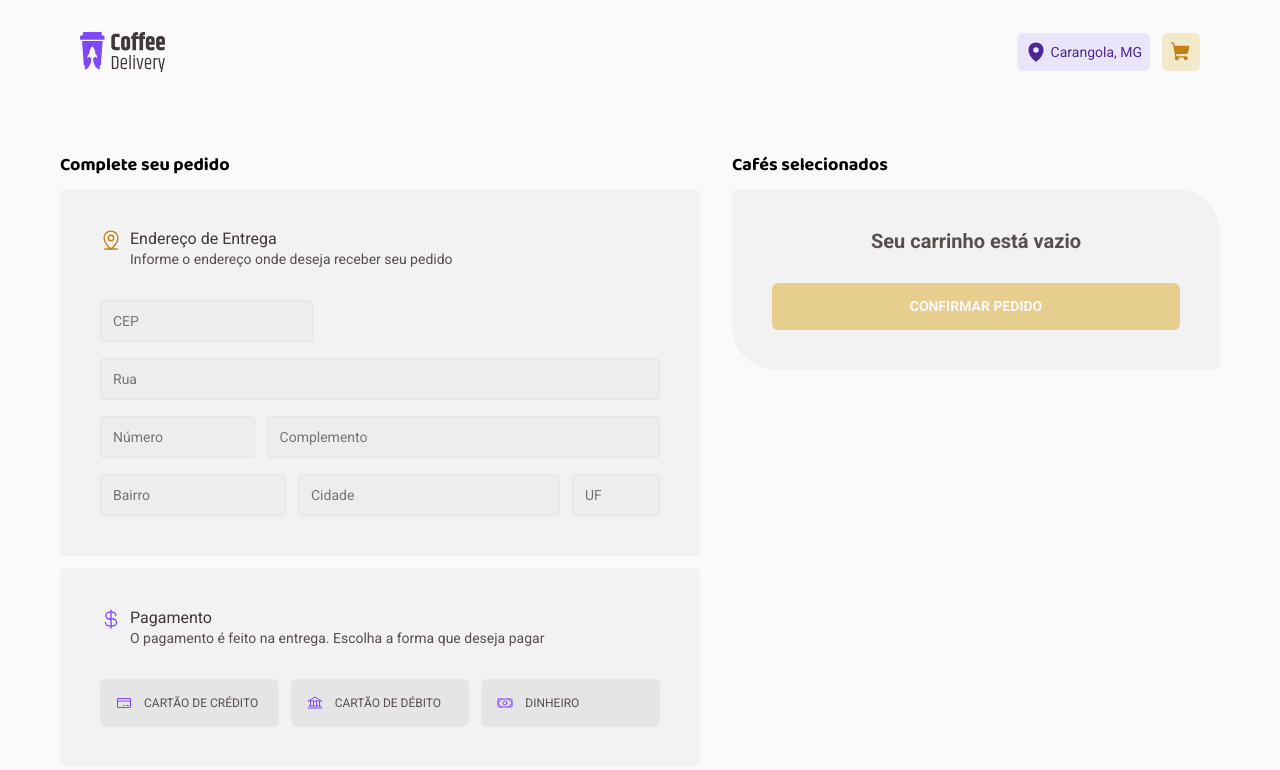
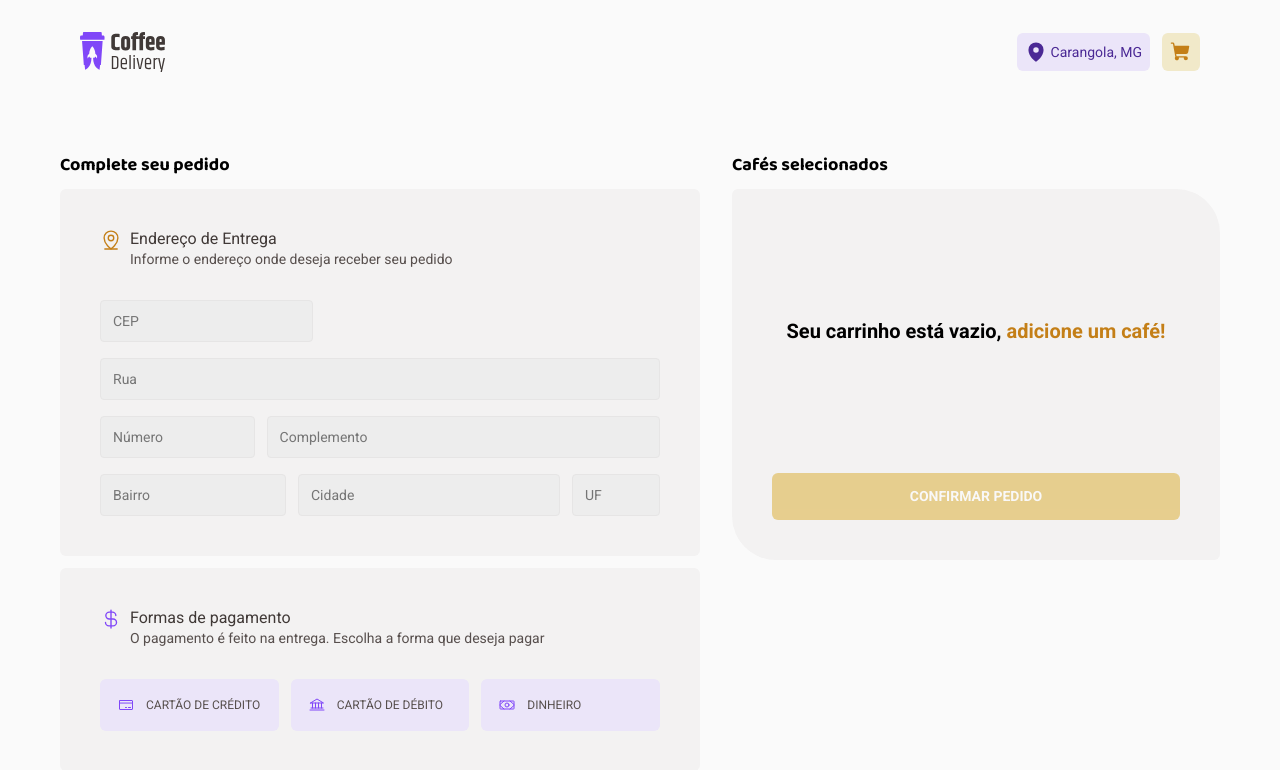
Before and after one commit to walkerblobato/coffee-delivery, a React (Vite) app: page /order-products in a window 1280 px wide. Shown: the top 770 px of the page. Built offline with nearby package versions, Linux system fonts and the light colour scheme.

Commit message:
feat: selected payment method

```diff
--- a/package.json
+++ b/package.json
@@ -10,11 +10,13 @@
     "preview": "vite preview"
   },
   "dependencies": {
+    "@hookform/resolvers": "^3.3.1",
     "phosphor-react": "^1.4.1",
     "react": "^18.2.0",
     "react-dom": "^18.2.0",
     "react-router-dom": "^6.15.0",
-    "styled-components": "^6.0.7"
+    "styled-components": "^6.0.7",
+    "zod": "^3.22.2"
   },
   "devDependencies": {
     "@rocketseat/eslint-config": "^2.1.0",
--- a/src/@types/interfaces.d.ts
+++ b/src/@types/interfaces.d.ts
@@ -7,3 +7,8 @@ export interface IProductsDataCart {
   qnty: number
   cartQnty: number
 }
+
+export interface PaymentButtonProps
+  extends React.HTMLAttributes<HTMLDivElement> {
+  $isSelected: boolean
+}
--- /dev/null
+++ b/src/@types/types.d.ts
@@ -0,0 +1,4 @@
+export type PaymentMethodType =
+  | 'Cartão de Crédito'
+  | 'Cartão de Débito'
+  | 'Dinheiro'
--- a/src/context/ShoppingContext.tsx
+++ b/src/context/ShoppingContext.tsx
@@ -1,13 +1,16 @@
 import { createContext, ReactNode, useState } from 'react'
 import { IProductsDataCart } from '../@types/interfaces'
+import { PaymentMethodType } from '../@types/types'
 
 interface IShoppingContextType {
   productsCart: IProductsDataCart[]
   totalItems: number
+  selectedPayment: PaymentMethodType | null
   setProductsToCart: (product: IProductsDataCart) => void
   removeProductCart: (id: number) => void
   calculateTotalItems: () => void
   updateQuantity: (id: number, cartQnty: number) => void
+  setSelectedPayment: (paymentMethod: PaymentMethodType) => void
 }
 
 export const ShoppingContext = createContext({} as IShoppingContextType)
@@ -21,6 +24,8 @@ export const ShoppingContextProvider = ({
 }: IShoppingContextProviderProps) => {
   const [productsCart, setProductsCart] = useState<IProductsDataCart[]>([])
   const [totalItems, setTotalItems] = useState(0)
+  const [selectedPayment, setSelectedPayment] =
+    useState<PaymentMethodType | null>(null)
 
   const setProductsToCart = (product: IProductsDataCart) => {
     const productIndex = productsCart.findIndex(
@@ -66,10 +71,12 @@ export const ShoppingContextProvider = ({
       value={{
         productsCart,
         totalItems,
+        selectedPayment,
         setProductsToCart,
         removeProductCart,
         calculateTotalItems,
         updateQuantity,
+        setSelectedPayment,
       }}
     >
       {children}
--- /dev/null
+++ b/src/pages/OrderProducts/Components/PaymentMethods/components/PaymentButton/index.tsx
@@ -0,0 +1,17 @@
+import { PaymentButtonProps } from '../../../../../../@types/interfaces'
+import { StyledPaymentButton } from './styles'
+
+export const PaymentButton: React.FC<PaymentButtonProps> = ({
+  children,
+  $isSelected,
+  onClick,
+}) => {
+  const isSelectedBoolean =
+    typeof $isSelected === 'boolean' ? $isSelected : false
+
+  return (
+    <StyledPaymentButton $isSelected={isSelectedBoolean} onClick={onClick}>
+      {children}
+    </StyledPaymentButton>
+  )
+}
--- /dev/null
+++ b/src/pages/OrderProducts/Components/PaymentMethods/components/PaymentButton/styles.ts
@@ -0,0 +1,48 @@
+import styled from 'styled-components'
+
+import { PaymentButtonProps } from '../../../../../../@types/interfaces'
+
+export const StyledPaymentButton = styled.div<PaymentButtonProps>`
+  border: 2px solid
+    ${({ $isSelected }) =>
+      $isSelected ? (props) => props.theme.product.purple : 'transparent'};
+  display: flex;
+  padding: 1.6rem;
+  align-items: center;
+  gap: 1.2rem;
+  background: ${({ $isSelected }) =>
+    $isSelected
+      ? (props) => props.theme.base['base-button']
+      : (props) => props.theme.product['purple-light']};
+  color: ${(props) => props.theme.base['base-text']};
+  font-size: 1.2rem;
+  font-style: normal;
+  font-weight: 400;
+  text-transform: uppercase;
+  border-radius: 6px;
+  transition: all ease-in-out 400ms;
+  cursor: pointer;
+  width: 33%;
+
+  svg {
+    color: ${(props) => props.theme.product.purple};
+  }
+
+  &:hover {
+    background: ${(props) => props.theme.base['base-hover']};
+  }
+
+  &:checked {
+    border: 1px solid ${(props) => props.theme.product.purple};
+  }
+
+  @media (max-width: 660px) {
+    width: 50%;
+    justify-content: space-between;
+    flex-direction: row-reverse;
+  }
+
+  @media (max-width: 420px) {
+    width: 80%;
+  }
+`
--- a/src/pages/OrderProducts/Components/PaymentMethods/index.tsx
+++ b/src/pages/OrderProducts/Components/PaymentMethods/index.tsx
@@ -1,8 +1,8 @@
 import { Bank, CreditCard, CurrencyDollar, Money } from 'phosphor-react'
-
+import { useContext } from 'react'
 import { useTheme } from 'styled-components'
 
-import { PaymentButton, PaymentButtonContainer } from './styles'
+import { PaymentButton } from './components/PaymentButton'
 
 import {
   OrderComponentsContainer,
@@ -10,8 +10,17 @@ import {
   OrderComponentsTitle,
 } from '../../styles'
 
+import { PaymentButtonContainer } from './styles'
+import { PaymentMethodType } from '../../../../@types/types'
+import { ShoppingContext } from '../../../../context/ShoppingContext'
+
 export const PaymentMethods = () => {
   const theme = useTheme()
+  const { setSelectedPayment, selectedPayment } = useContext(ShoppingContext)
+
+  const handlePaymentClick = (paymentMethod: PaymentMethodType) => {
+    setSelectedPayment(paymentMethod)
+  }
 
   return (
     <OrderComponentsContainer>
@@ -19,7 +28,7 @@ export const PaymentMethods = () => {
         <CurrencyDollar size={22} />
 
         <OrderComponentsTitle>
-          <h3>Pagamento</h3>
+          <h3>Formas de pagamento</h3>
           <p>
             O pagamento é feito na entrega. Escolha a forma que deseja pagar
           </p>
@@ -27,15 +36,24 @@ export const PaymentMethods = () => {
       </OrderComponentsHeader>
 
       <PaymentButtonContainer>
-        <PaymentButton>
+        <PaymentButton
+          onClick={() => handlePaymentClick('Cartão de Crédito')}
+          $isSelected={selectedPayment === 'Cartão de Crédito'}
+        >
           <CreditCard size={16} />
           Cartão de Crédito
         </PaymentButton>
-        <PaymentButton>
+        <PaymentButton
+          onClick={() => handlePaymentClick('Cartão de Débito')}
+          $isSelected={selectedPayment === 'Cartão de Débito'}
+        >
           <Bank size={16} />
           Cartão de Débito
         </PaymentButton>
-        <PaymentButton>
+        <PaymentButton
+          onClick={() => handlePaymentClick('Dinheiro')}
+          $isSelected={selectedPayment === 'Dinheiro'}
+        >
           <Money size={16} />
           Dinheiro
         </PaymentButton>
--- a/src/pages/OrderProducts/Components/ProductsCart/index.tsx
+++ b/src/pages/OrderProducts/Components/ProductsCart/index.tsx
@@ -1,5 +1,5 @@
 import { useNavigate } from 'react-router-dom'
-import { useContext, useEffect } from 'react'
+import { useContext } from 'react'
 
 import { CartItem } from './components/CartItem'
 
@@ -18,11 +18,7 @@ export const ProductsCart = () => {
     useContext(ShoppingContext)
   const navigate = useNavigate()
 
-  useEffect(() => {
-    if (calculateTotalItems) {
-      calculateTotalItems()
-    }
-  }, [calculateTotalItems, productsCart])
+  calculateTotalItems()
 
   const formatTotalItems = formatPrice(totalItems)
   const deliveryTax = totalItems * 0.15 + 2.7
@@ -33,7 +29,10 @@ export const ProductsCart = () => {
   return (
     <ProductsCartContainer>
       {isEmpty ? (
-        <EmptyCart>Seu carrinho está vazio</EmptyCart>
+        <EmptyCart>
+          Seu carrinho está vazio,{' '}
+          <a onClick={() => navigate('/')}> adicione um café!</a>
+        </EmptyCart>
       ) : (
         <>
           {productsCart.map((product) => (
@@ -67,6 +66,7 @@ export const ProductsCart = () => {
       <ConfirmButton
         onClick={() => navigate('/order-success')}
         disabled={isEmpty}
+        title="Corfirmar pedido"
       >
         Confirmar Pedido
       </ConfirmButton>
--- a/src/pages/OrderProducts/Components/ProductsCart/styles.ts
+++ b/src/pages/OrderProducts/Components/ProductsCart/styles.ts
@@ -44,9 +44,14 @@ export const TotalOrder = styled.div`
 export const EmptyCart = styled.h3`
   font-size: 2rem;
   font-weight: 700;
-  color: ${(props) => props.theme.base['base-text']};
+  margin-top: 9rem;
+  margin-bottom: 13rem;
   text-align: center;
-  margin-bottom: 3rem;
+
+  a {
+    cursor: pointer;
+    color: ${(props) => props.theme.product['yellow-dark']};
+  }
 `
 
 export const ConfirmButton = styled.button`
--- a/src/pages/OrderSuccess/index.tsx
+++ b/src/pages/OrderSuccess/index.tsx
@@ -11,9 +11,12 @@ import {
   SuccessIllustration,
   SuccessPage,
 } from './styles'
+import { useContext } from 'react'
+import { ShoppingContext } from '../../context/ShoppingContext'
 
 export const OrderSuccess = () => {
   const theme = useTheme()
+  const { selectedPayment } = useContext(ShoppingContext)
 
   return (
     <>
@@ -51,7 +54,7 @@ export const OrderSuccess = () => {
               </span>
               <p>
                 Pagamento na entrega <br />
-                <b>Cartão de Crédito</b>
+                <b>{selectedPayment}</b>
               </p>
             </OrderSuccessData>
           </OrderSuccessInfo>
```
Also changed, not shown: 1 other file (tests, documents, lock files or other folders).
